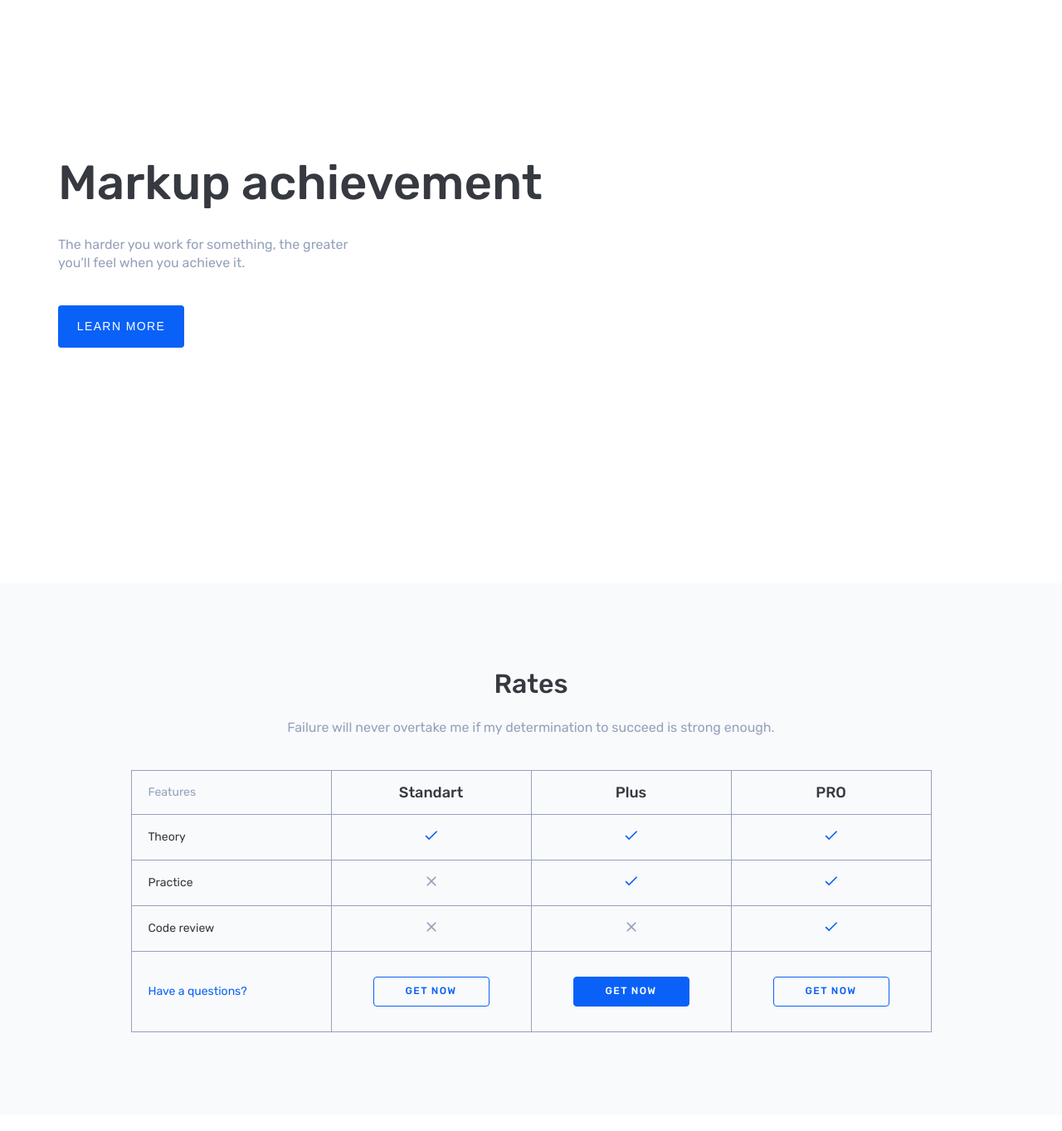
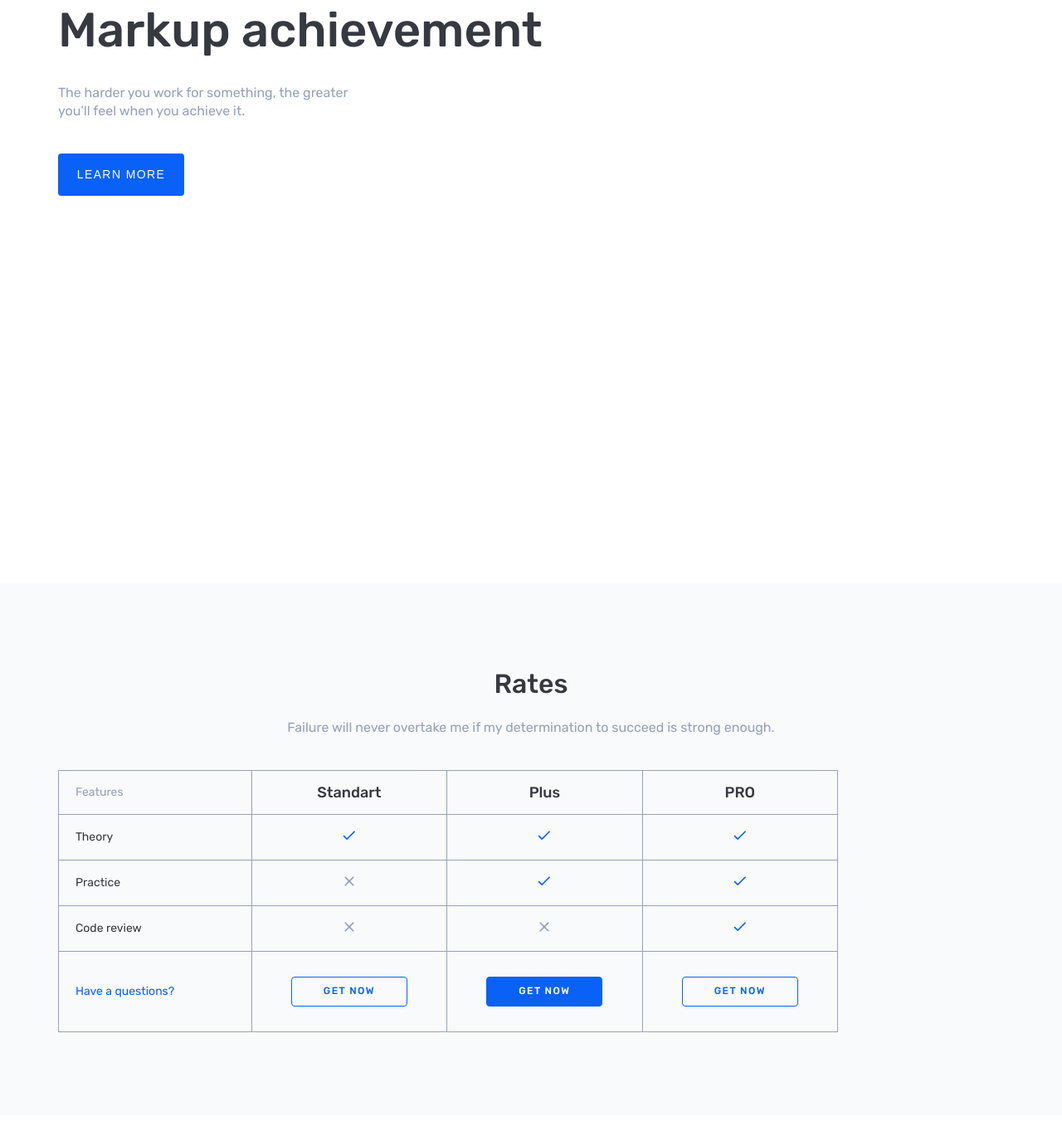
Before and after one commit to PlygovkaVit/project1, a plain HTML site: page index.html in a window 1280 px wide. Shown: the part 177-1540 px from the top of the page at 83% size. Drawn offline with Linux system fonts and the light colour scheme.

Commit message:
precourse

```diff
--- a/index.html
+++ b/index.html
@@ -52,6 +52,7 @@
             <div class="rates-wrapper">
                 <h2 class="title">Rates</h2>
                 <p class="text">Failure will never overtake me if my determination to succeed is strong enough.</p>
+                <div class="table-wrapper">
                     <table class="table">
                     <tr>
                         <th class="table-subtitle gray">Features</th>
@@ -86,6 +87,8 @@
                         <td><button class="table-button">Get now</button></td>
                     </tr>
                     </table>
+                </div>
+
             </div>
         </div>
     </section>
--- a/style.css
+++ b/style.css
@@ -100,7 +100,7 @@ button:hover {
     display: flex;
     justify-content: space-between;
     align-items: center;
-    height: 800px;
+    min-height: 800px;
 }
 
 
@@ -413,3 +413,31 @@ small {
     text-align: center;
     color: #fff;
 }
+
+
+@media screen and (max-width: 1400px) {
+    .main-wrapper {
+        flex-direction: column;
+    }
+
+    .main-info {
+        align-self: flex-start;
+        margin: 100px 0 80px;
+    }
+
+    .main-img {
+        align-self: center;
+    }
+
+    .table {
+        width: 940px;
+    }
+
+    .table-wrapper {
+        overflow: auto;
+        width: 100%;
+        max-width: 940%;
+    }
+
+
+}
```
Lines whose indentation alone changed are shown as unchanged.
